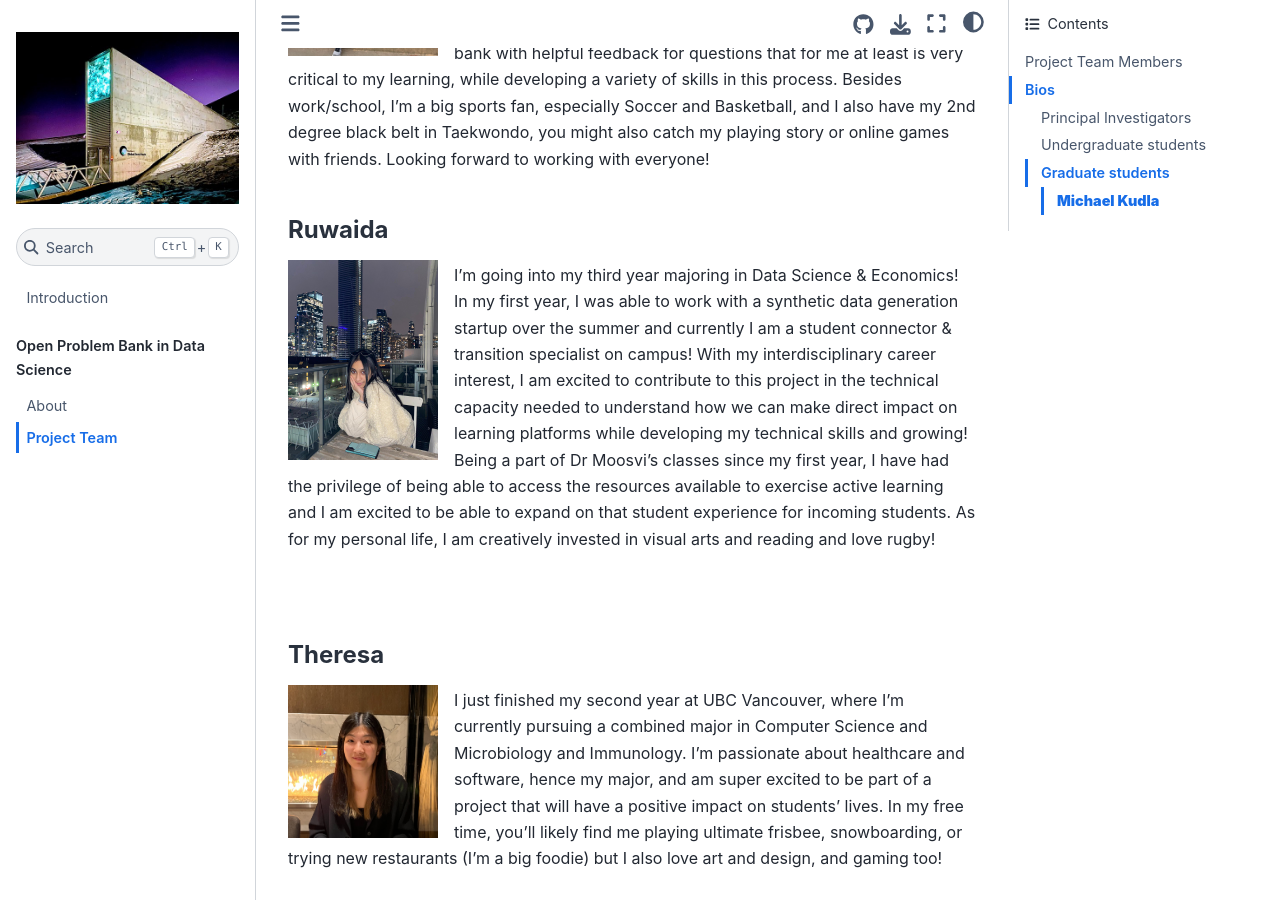
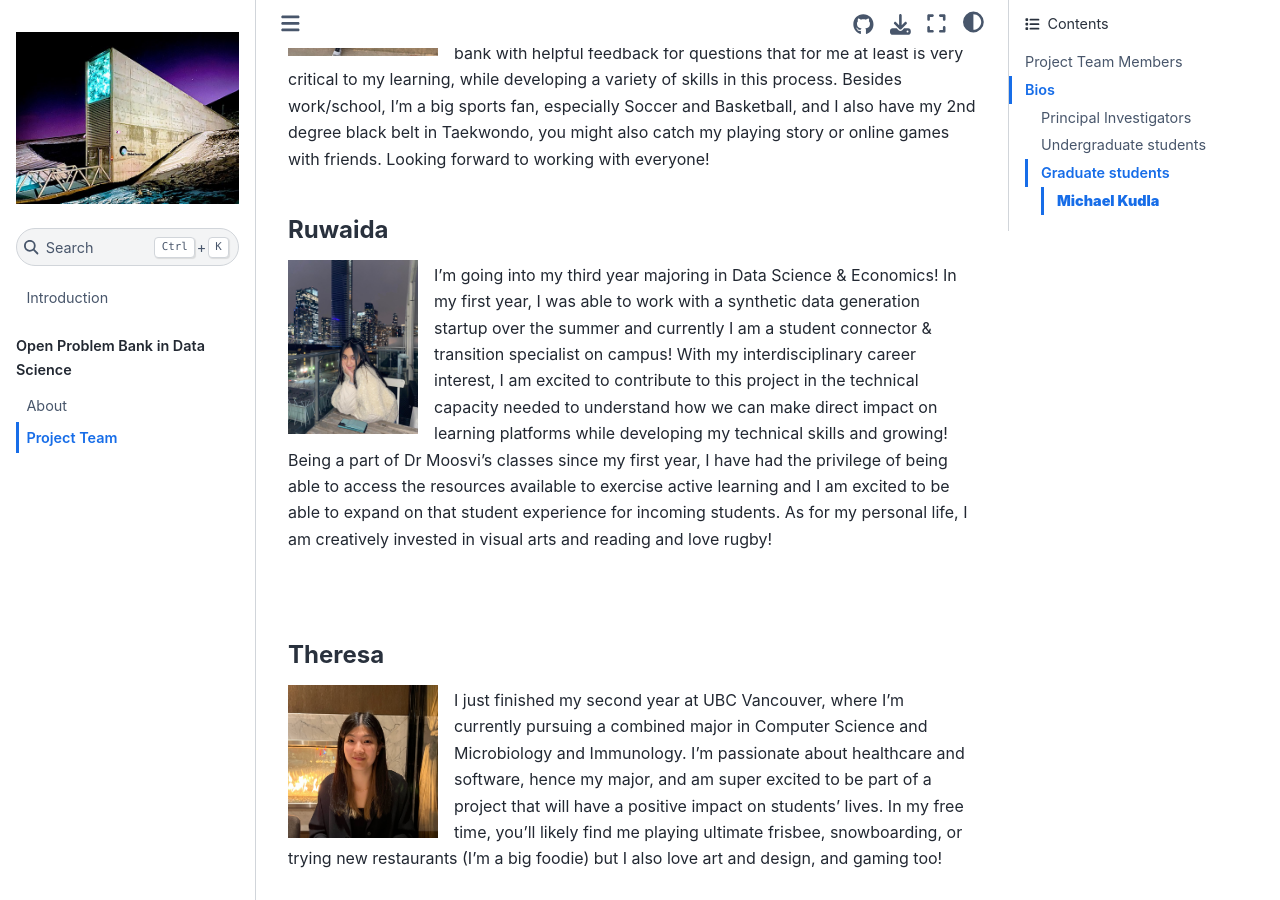
Before and after one commit to open-resources/datascience_bank, a Jupyter Book: the page built from about/bio.md, in a window 1280 px wide and 900 px high, scrolled down 2489 px. Built offline with Jupyter Book 1.0.4 settings and Sphinx 7.4.7 and the Sphinx Book theme 1.1.4, drawn with Linux system fonts in a browser that asks for light colours.

Commit message:
Update bio.md
Final changes to bio

```diff
--- a/about/bio.md
+++ b/about/bio.md
@@ -59,7 +59,7 @@ Outside of classes and education, I enjoy playing the trombone (and euphonium so
 My name is Borna, just completed my 2nd year studying business and computer science at UBC Vancouver. Aside from this project I'm also on the Investment team at Front Row Ventures, and hoping to go into product management, starting with an internship next Summer! Excited to work on this project, developing a large open problem bank with helpful feedback for questions that for me at least is very critical to my learning, while developing a variety of skills in this process. Besides work/school, I'm a big sports fan, especially Soccer and Basketball, and I also have my 2nd degree black belt in Taekwondo, you might also catch my playing story or online games with friends. Looking forward to working with everyone!
 
 #### **Ruwaida**
-<img align="left" width="150" height="200" style="padding-right: 20px" src="../images/Ruwaida.jpg"> </img>
+<img align="left" width="130" height="173.33" style="padding-right: 20px" src="../images/Ruwaida.jpg"> </img>
 
 I'm going into my third year majoring in Data Science & Economics! In my first year, I was able to work with a synthetic data generation startup over the summer and currently I am a student connector & transition specialist on campus! With my interdisciplinary career interest, I am excited to contribute to this project in the technical capacity needed to understand how we can make direct impact on learning platforms while developing my technical skills and growing! Being a part of Dr Moosvi's classes since my first year, I have had the privilege of being able to access the resources available to exercise active learning and I am excited to be able to expand on that student experience for incoming students.
 As for my personal life, I am creatively invested in visual arts and reading and love rugby!
```
